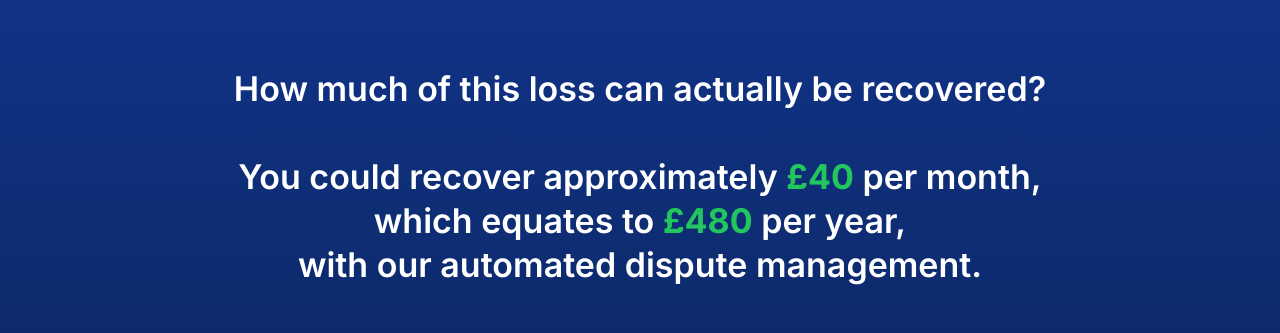
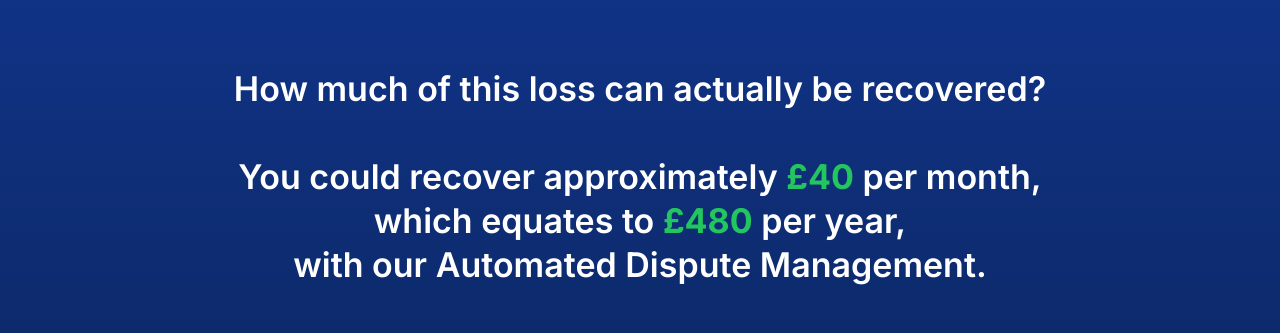
Before and after one commit to IDT-ADT/Revenue-Calculator, a plain HTML site: page index.html in a window 1280 px wide. Both pictures are taken after typing "5", "5", "5" into the empty fields and a click on the button "Calculate cost". Shown: the part 274-607 px from the top of the page. Drawn offline with Linux system fonts and the light colour scheme.

Commit message:
Capitalize 'Automated Dispute Management' in text

```diff
--- a/index.html
+++ b/index.html
@@ -188,7 +188,7 @@
         <span class="money-green" id="yearlyRecoverable"></span>
         per year,
         <br />
-        with our automated dispute management.
+        with our Automated Dispute Management.
       </div>
 
       <a href="https://2bv4o0.share-eu1.hsforms.com/2Qx1AGjvpRbGlg81NbZSLzw"
```
